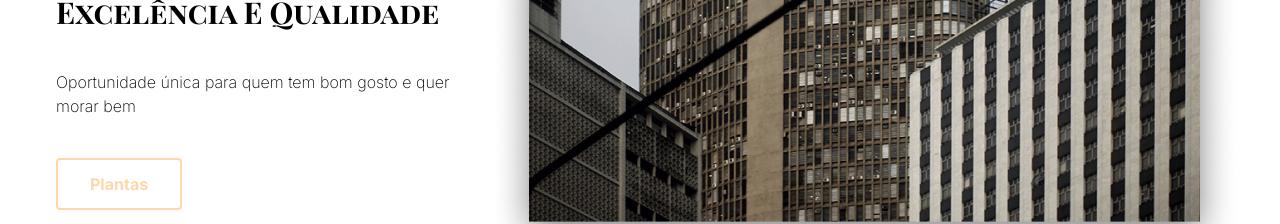
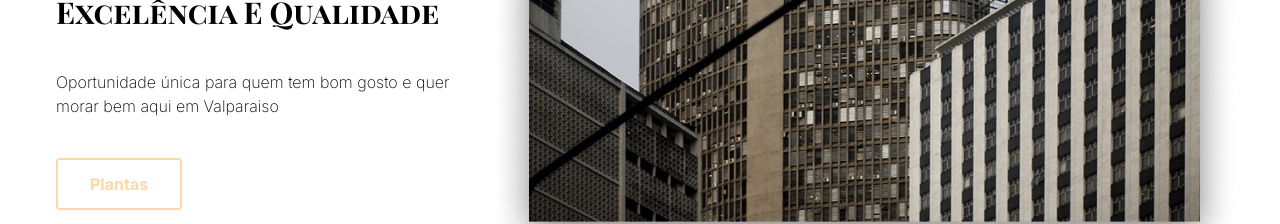
Before and after one commit to eliasfmartins/landing-imobiliaria, a Next.js app: page / in a window 1280 px wide. Shown: the part 966-1190 px from the top of the page. Built offline with nearby package versions, Linux system fonts and the light colour scheme.

Commit message:
Update page.tsx

```diff
--- a/src/app/page.tsx
+++ b/src/app/page.tsx
@@ -9,7 +9,7 @@ export default function Home() {
     <main>
       <Header />
       <div
-        className="flex items-center justify-center text-center "
+        className="flex items-center justify-center text-center"
         style={{
           backgroundImage:
             "linear-gradient(to bottom, #0001, #000), url(/tower.jpg)",
@@ -41,7 +41,7 @@ export default function Home() {
             Um Lançamento Com Excelência E Qualidade
           </h2>
           <p className="font-extralight text-md">
-            Oportunidade única para quem tem bom gosto e quer morar bem
+            Oportunidade única para quem tem bom gosto e quer morar bem aqui em Valparaiso
           </p>
           <Link
             href=""
```
